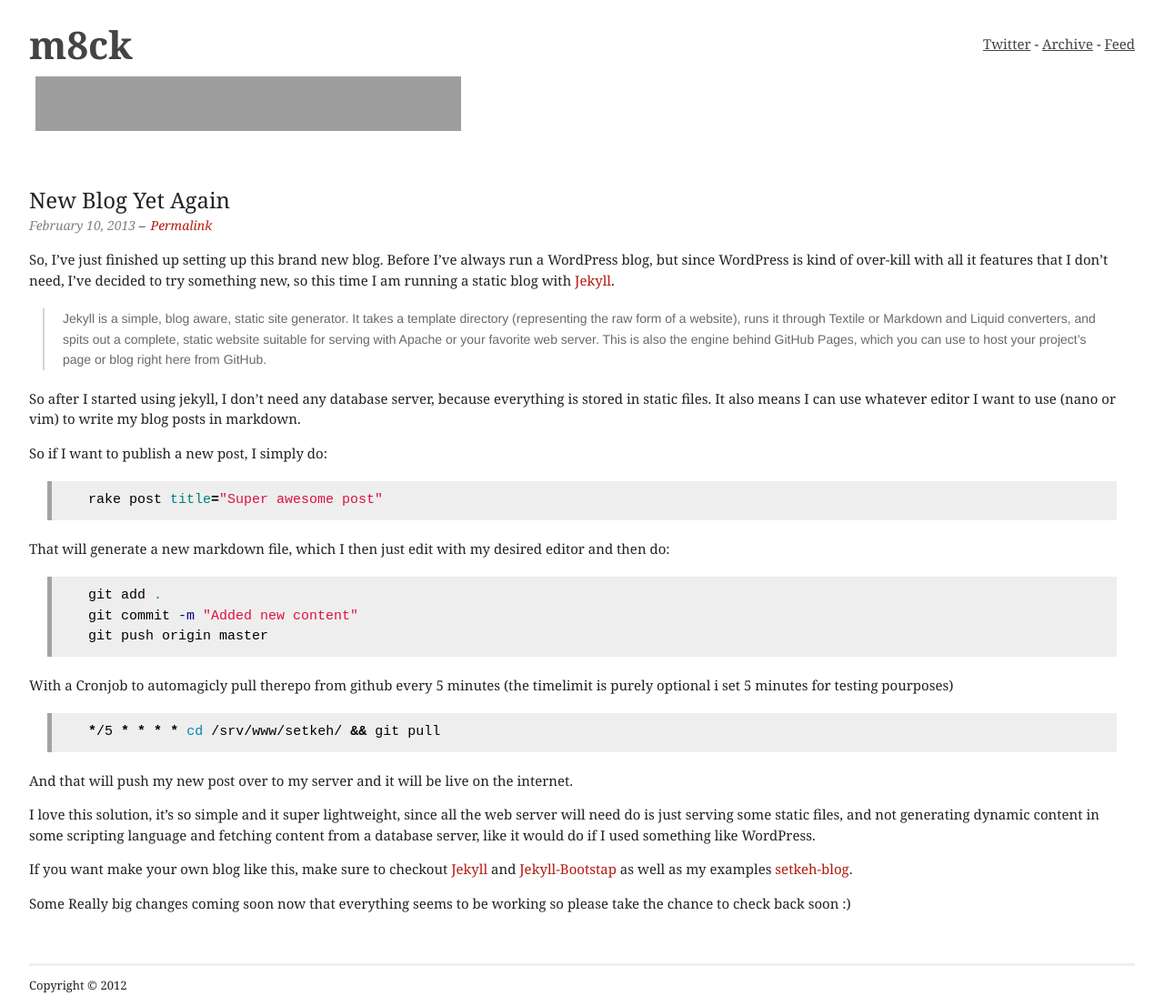
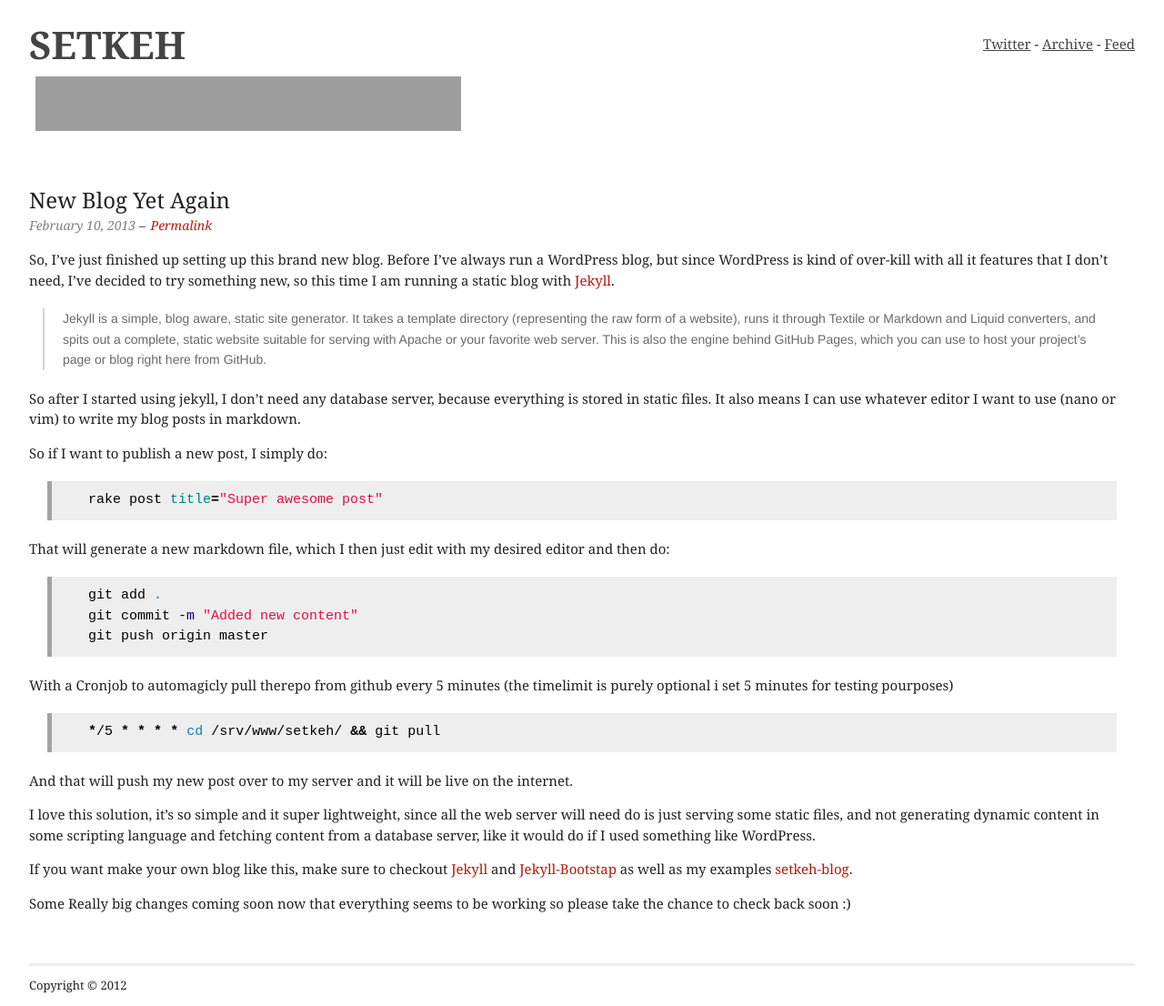
Before and after one commit to setkeh/miniature-nemesis, a Jekyll site: the page built from index.html, in a window 1280 px wide. Shown: the whole page at 91% size. Built offline with Jekyll 4.4.1, drawn with Linux system fonts in a browser that asks for light colours; some web fonts are replaced; Markdown is read by kramdown in place of the engine named in the settings; grey boxes are pictures that could not be loaded.

Commit message:
Updated Page Titles

```diff
--- a/_layouts/layout.html
+++ b/_layouts/layout.html
@@ -17,7 +17,7 @@
 	<div id="wrapper">
 
 		<header id="masterhead">
-			<h1 id="header"><a href="/">m8ck</a></h1>
+			<h1 id="header"><a href="/">SETKEH</a></h1>
 				<nav>
 					<a href="http://twitter.com/setkeh">Twitter</a> -
 					<a href="/archive.html">Archive</a> -
```
